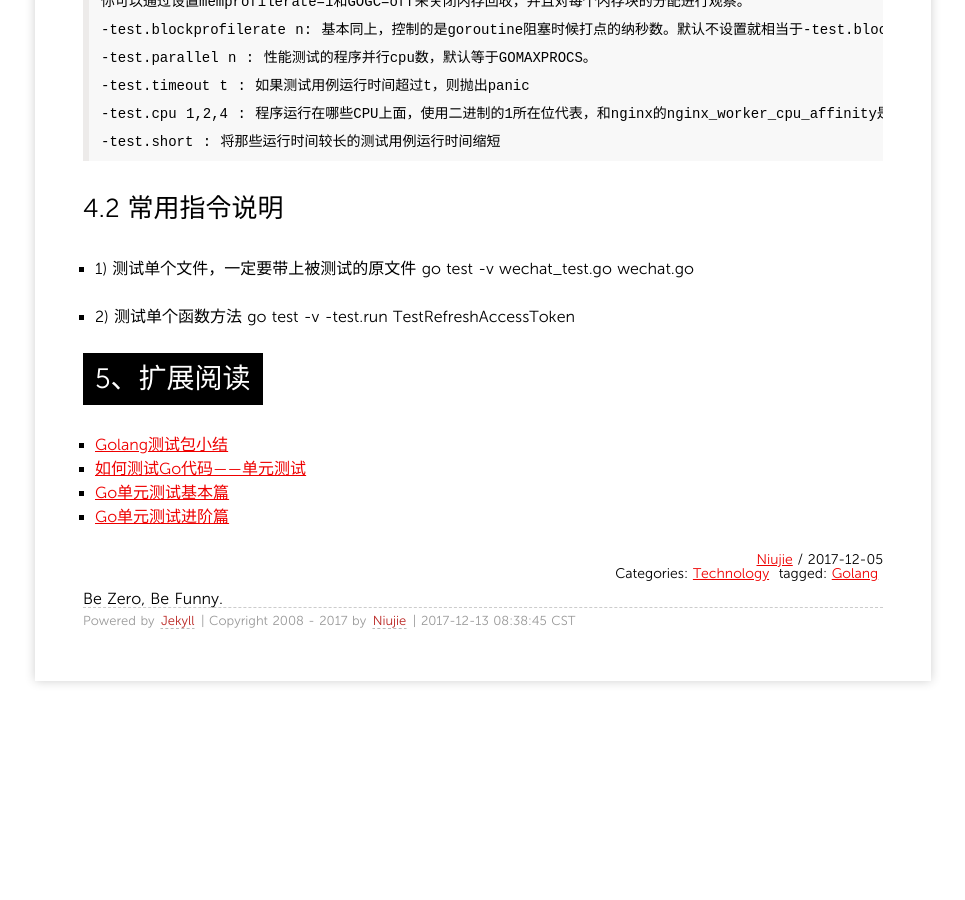
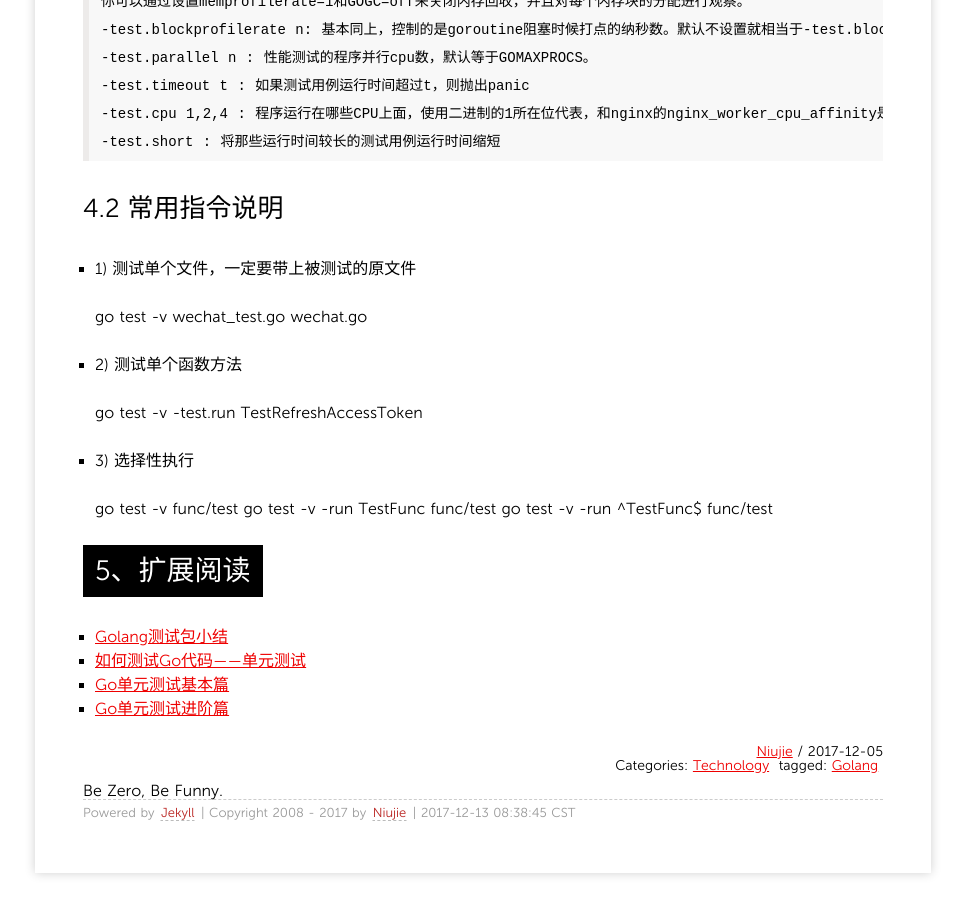
Before and after one commit to niuziru/niuziru.github.io, a Jekyll site: the page built from _posts/2017/2017-12-05-golang-testing-pkg.md, in a window 1280 px wide and 900 px high, scrolled down 4329 px. Shown: the whole window, without its empty margins (157-1122 px from the left). Built offline with Jekyll 4.4.1, drawn with Linux system fonts in a browser that asks for light colours; before the commit the page ends 5058 px from its top, so only the background shows below that.

Commit message:
add introduction

```diff
--- a/_posts/2017/2017-12-05-golang-testing-pkg.md
+++ b/_posts/2017/2017-12-05-golang-testing-pkg.md
@@ -235,11 +235,18 @@ go test是go语言自带的测试工具，其中包含的是两类，单元测
 ## 4.2 常用指令说明
 
 * 1) 测试单个文件，一定要带上被测试的原文件
+
     go test -v  wechat_test.go wechat.go
 
 * 2) 测试单个函数方法
+
     go test -v -test.run TestRefreshAccessToken
 
+* 3) 选择性执行
+
+    go test -v func/test
+    go test -v -run TestFunc func/test
+    go test -v -run ^TestFunc$ func/test
 
 # 5、扩展阅读
 
```
